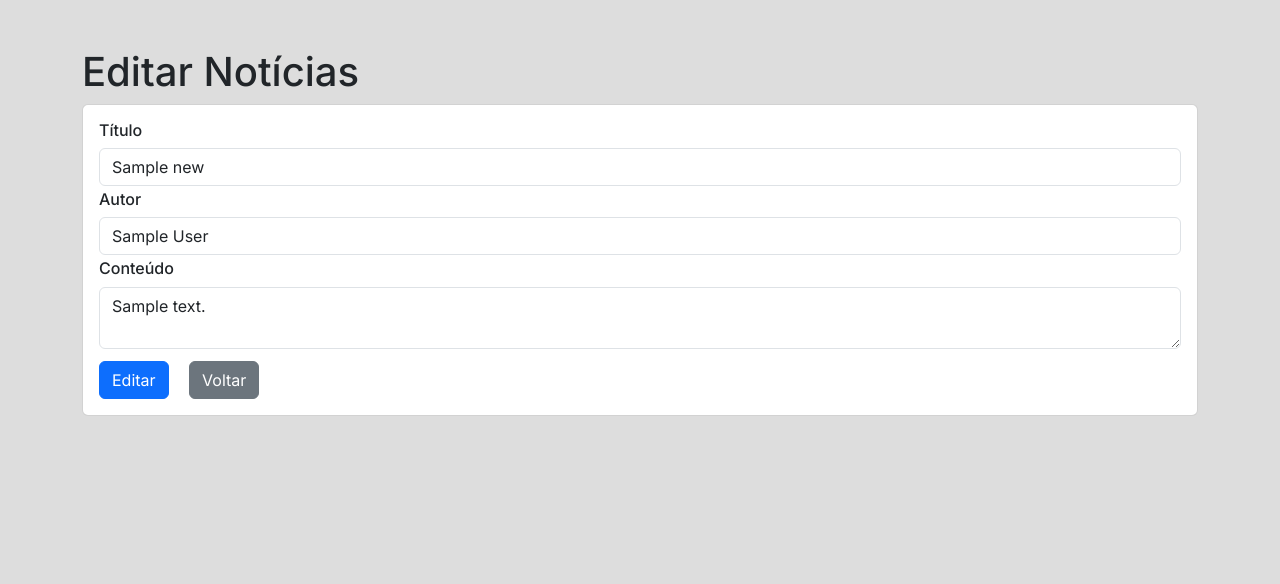
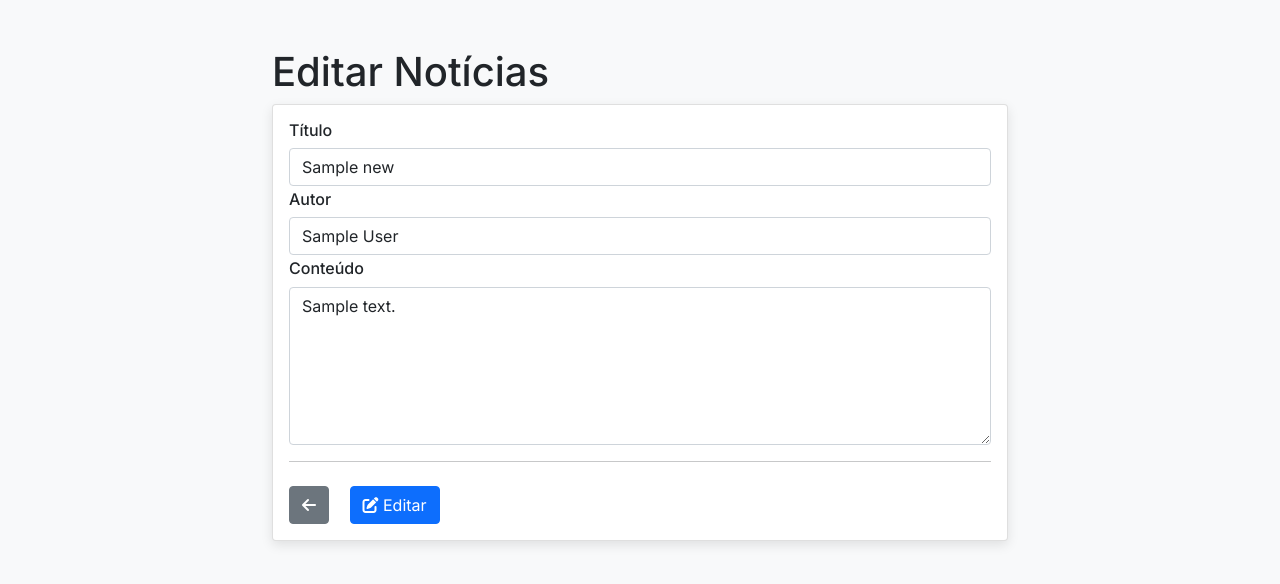
Before and after one commit to walysonrodrigo/provaPraticaNeoVita, a CodeIgniter 4 app: the page made by app/Views/edit_news.php in a window 1280 px wide. Shown: the top 584 px of the page. Run offline with PHP 8.4 and a stand-in for CodeIgniter, Linux system fonts and the light colour scheme; the template is opened without the code that fills it: most values are stand-ins (such as "Sample title", 1, 10 or a date in 2020); some libraries are stand-ins or nearby versions.

Commit message:
fix: modification card size

```diff
--- a/app/Views/create_news.php
+++ b/app/Views/create_news.php
@@ -1,11 +1,11 @@
 <?= $this->extend('form_news') ?>
 <?= $this->section('titlePage') ?>
-  <div class="row">
-    <div class="col col-sm-9">
+  <div class="row d-flex justify-content-center">
+    <div class="col-8">
       <h1>Cadastro notícias</h1>
     </div>
   </div>
 <?= $this->endSection() ?>
 <?= $this->section('inputPage') ?>
-  <button type="submit" class="btn btn-primary mt-2 card-link">Cadastrar</button>
+  <button type="submit" class="btn btn-primary mt-2 card-link"><i class="fas fa-plus"></i> Cadastrar</button>
 <?= $this->endSection() ?>
--- a/app/Views/edit_news.php
+++ b/app/Views/edit_news.php
@@ -1,11 +1,11 @@
 <?= $this->extend('form_news') ?>
 <?= $this->section('titlePage') ?>
-  <div class="row">
-    <div class="col col-sm-9">
+  <div class="row d-flex justify-content-center">
+    <div class="col-8">
       <h1>Editar Notícias</h1>
     </div>
   </div>
 <?= $this->endSection() ?>
 <?= $this->section('inputPage') ?>
-  <button type="submit" class="btn btn-primary mt-2 card-link">Editar</button>
+  <button type="submit" class="btn btn-primary mt-2 card-link"><i class="fas fa-edit"></i> Editar</button>
 <?= $this->endSection() ?>
--- a/app/Views/form_news.php
+++ b/app/Views/form_news.php
@@ -7,9 +7,9 @@
     echo form_open('news/'.$rout.$id)
   ?>
   <?= $this->renderSection('titlePage');?>
-    <div class="row">
-      <div class="col">
-        <div class="card">
+    <div class="row d-flex justify-content-center">
+      <div class="col-8">
+        <div class="card card-shadow">
           <div class="card-body">
             <?php
               if(session()->getFlashdata('status')) {
@@ -37,10 +37,11 @@
             </div>
             <div class="form-group mb-1">
               <h6 class="form-label" for="content">Conteúdo</h6>
-              <textarea name="content" id="content" maxLength = "250" class="form-control"><?= isset($new['content']) ? $new['content'] : ''?></textarea>
+              <textarea name="content" id="content" maxLength = "250" class="form-control" rows="6"><?= isset($new['content']) ? $new['content'] : ''?></textarea>
             </div>
+            <hr>
+            <a href="/news/" class="btn btn-secondary mt-2 card-link"><i class="fas fa-arrow-left"></i></a>
             <?= $this->renderSection('inputPage') ?>
-            <a href="/news/" class="btn btn-secondary mt-2 card-link"> Voltar</a>
           </div>
         </div>
       </div>
--- a/app/Views/layout.php
+++ b/app/Views/layout.php
@@ -4,11 +4,9 @@
     <meta charset="UTF-8">
     <meta name="viewport" content="width=device-width, initial-scale=1.0">
     <title>Document</title>
-    <link href="https://cdn.jsdelivr.net/npm/bootstrap@5.3.0/dist/css/bootstrap.min.css" rel="stylesheet"
-      integrity="sha384-9ndCyUaIbzAi2FUVXJi0CjmCapSmO7SnpJef0486qhLnuZ2cdeRhO02iuK6FUUVM" crossorigin="anonymous">
     <link rel="stylesheet" href="/assets/css/style.css">
-    <script src="https://ajax.googleapis.com/ajax/libs/jquery/3.6.4/jquery.min.js"></script>
-    <script src="https://maxcdn.bootstrapcdn.com/bootstrap/3.4.1/js/bootstrap.min.js"></script>
+    <link href="https://cdn.jsdelivr.net/npm/bootstrap@5.0.2/dist/css/bootstrap.min.css" rel="stylesheet" integrity="sha384-EVSTQN3/azprG1Anm3QDgpJLIm9Nao0Yz1ztcQTwFspd3yD65VohhpuuCOmLASjC" crossorigin="anonymous">
+    <script src="https://cdn.jsdelivr.net/npm/bootstrap@5.0.2/dist/js/bootstrap.bundle.min.js" integrity="sha384-MrcW6ZMFYlzcLA8Nl+NtUVF0sA7MsXsP1UyJoMp4YLEuNSfAP+JcXn/tWtIaxVXM" crossorigin="anonymous"></script>
   </head>
   <body class="bg-light">
     <div class="container mt-5">
--- a/app/Views/view_detail_news.php
+++ b/app/Views/view_detail_news.php
@@ -1,7 +1,7 @@
 <?= $this->extend('form_news') ?>
 <?= $this->section('titlePage') ?>
-  <div class="row">
-    <div class="col col-sm-9">
+  <div class="row d-flex justify-content-center">
+    <div class="col-8">
       <h1>Visualizar Notícias</h1>
     </div>
   </div>
```
